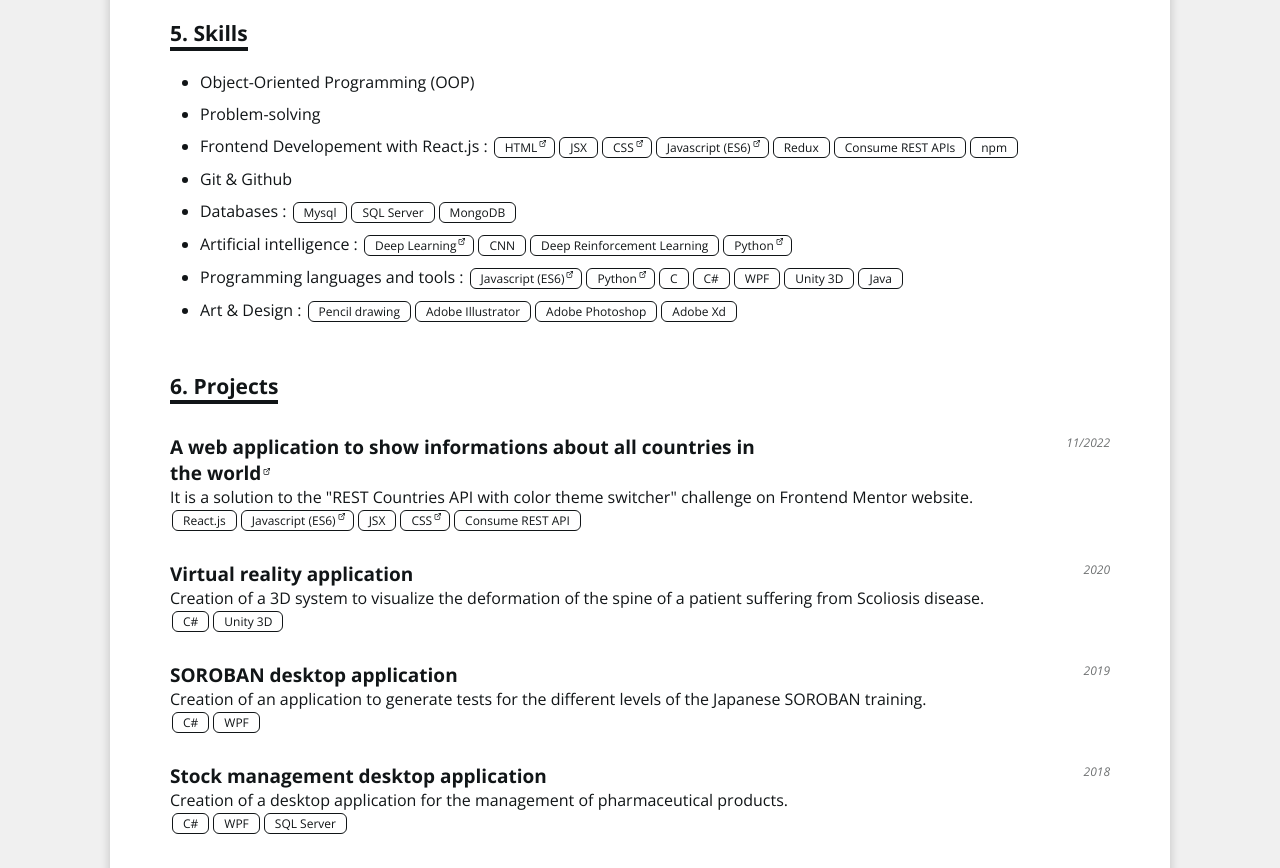
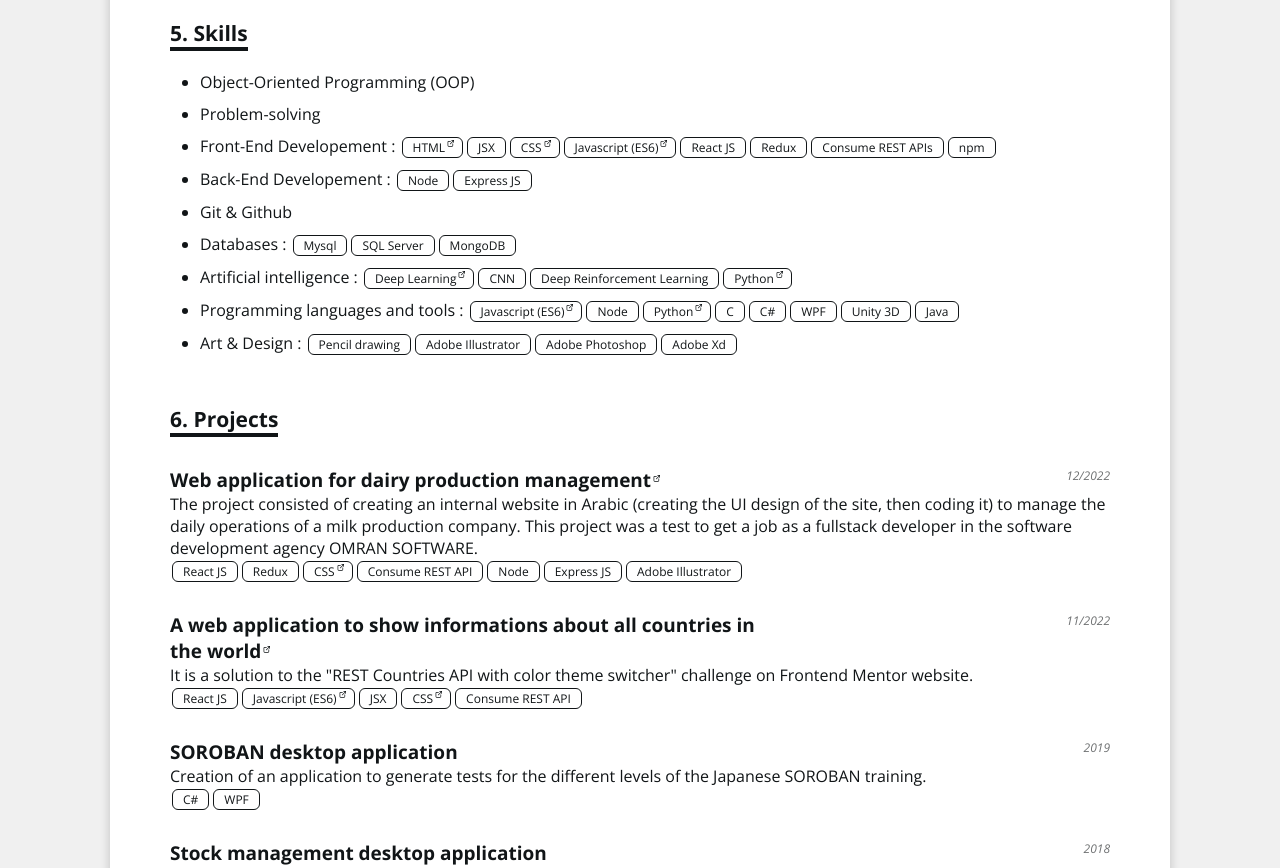
Before and after one commit to abdelkadir-bouziane/my-resume, a React (Create React App) app: page / in a window 1280 px wide. Shown: the part 1720-2588 px from the top of the page. Built offline with nearby package versions, Linux system fonts and the light colour scheme.

Commit message:
add milk project

```diff
--- a/src/informations.js
+++ b/src/informations.js
@@ -20,7 +20,7 @@ export const informations = {
     profile: {
       field: "Profile",
       content:
-        "React.js Frontend web developer. Dynamic and motivated. Passionate about all that touches web development.",
+        "React JS Frontend web developer. Dynamic and motivated. Passionate about all that touches web development.",
     },
 
     education: {
@@ -135,7 +135,7 @@ export const informations = {
           details: [],
         },
         {
-          title: "Frontend Developement with React.js",
+          title: "Front-End Developement",
           details: [
             {
               name: "HTML",
@@ -157,6 +157,10 @@ export const informations = {
                 "https://www.sololearn.com/certificates/CT-BAG360B8",
             },
             {
+              name: "React JS",
+              certificateLink: "",
+            },
+            {
               name: "Redux",
               certificateLink: "",
             },
@@ -166,6 +170,19 @@ export const informations = {
             },
             {
               name: "npm",
+              certificateLink: "",
+            },
+          ],
+        },
+        {
+          title: "Back-End Developement",
+          details: [
+            {
+              name: "Node",
+              certificateLink: "",
+            },
+            {
+              name: "Express JS",
               certificateLink: "",
             },
           ],
@@ -223,6 +240,10 @@ export const informations = {
                 "https://www.sololearn.com/certificates/CT-BAG360B8",
             },
             {
+              name: "Node",
+              certificateLink: "",
+            },
+            {
               name: "Python",
               certificateLink:
                 "https://www.sololearn.com/certificates/CT-MQ1ZI8TT",
@@ -277,6 +298,44 @@ export const informations = {
       field: "Projects",
       content: [
         {
+          title: "Web application for dairy production management",
+          date: "12/2022",
+          description:
+            "The project consisted of creating an internal website in Arabic (creating the UI design of the site, then coding it) to manage the daily operations of a milk production company. This project was a test to get a job as a fullstack developer in the software development agency OMRAN SOFTWARE.",
+          tools: [
+            {
+              name: "React JS",
+              certificateLink: "",
+            },
+            {
+              name: "Redux",
+              certificateLink: "",
+            },
+            {
+              name: "CSS",
+              certificateLink:
+                "https://www.sololearn.com/certificates/CT-1J5NZF5D",
+            },
+            {
+              name: "Consume REST API",
+              certificateLink: "",
+            },
+            {
+              name: "Node",
+              certificateLink: "",
+            },
+            {
+              name: "Express JS",
+              certificateLink: "",
+            },
+            {
+              name: "Adobe Illustrator",
+              certificateLink: "",
+            },
+          ],
+          link: "https://github.com/abdelkadir-bouziane/milk-production-management-application",
+        },
+        {
           title:
             "A web application to show informations about all countries in the world",
           date: "11/2022",
@@ -284,7 +343,7 @@ export const informations = {
             'It is a solution to the "REST Countries API with color theme switcher" challenge on Frontend Mentor website.',
           tools: [
             {
-              name: "React.js",
+              name: "React JS",
               certificateLink: "",
             },
             {
@@ -306,24 +365,7 @@ export const informations = {
               certificateLink: "",
             },
           ],
-          link: "https://abdelkadir-bouziane.github.io/rest-countries-api/",
-        },
-        {
-          title: "Virtual reality application",
-          date: "2020",
-          description:
-            "Creation of a 3D system to visualize the deformation of the spine of a patient suffering from Scoliosis disease.",
-          tools: [
-            {
-              name: "C#",
-              certificateLink: "",
-            },
-            {
-              name: "Unity 3D",
-              certificateLink: "",
-            },
-          ],
-          link: "",
+          link: "https://github.com/abdelkadir-bouziane/rest-countries-api",
         },
         {
           title: "SOROBAN desktop application",
@@ -407,7 +449,7 @@ export const informations = {
     profile: {
       field: "Profil",
       content:
-        "Développeur web Frontend avec React.js. Dynamique et motivé. Passionné par tout ce qui touche au développement web.",
+        "Développeur web Frontend avec React JS. Dynamique et motivé. Passionné par tout ce qui touche au développement web.",
     },
 
     education: {
@@ -522,7 +564,7 @@ export const informations = {
           details: [],
         },
         {
-          title: "Développement web Frontend avec React.js",
+          title: "Développement web Front-End",
           details: [
             {
               name: "HTML",
@@ -544,15 +586,32 @@ export const informations = {
                 "https://www.sololearn.com/certificates/CT-BAG360B8",
             },
             {
+              name: "React JS",
+              certificateLink: "",
+            },
+            {
               name: "Redux",
               certificateLink: "",
             },
             {
-              name: "Consommation des APIs REST",
+              name: "Consume REST APIs",
               certificateLink: "",
             },
             {
               name: "npm",
+              certificateLink: "",
+            },
+          ],
+        },
+        {
+          title: "Développement web Back-End",
+          details: [
+            {
+              name: "Node",
+              certificateLink: "",
+            },
+            {
+              name: "Express JS",
               certificateLink: "",
             },
           ],
@@ -610,6 +669,10 @@ export const informations = {
                 "https://www.sololearn.com/certificates/CT-BAG360B8",
             },
             {
+              name: "Node",
+              certificateLink: "",
+            },
+            {
               name: "Python",
               certificateLink:
                 "https://www.sololearn.com/certificates/CT-MQ1ZI8TT",
@@ -664,6 +727,44 @@ export const informations = {
       field: "Projets",
       content: [
         {
+          title: "Application web pour la gestion de la production laitière",
+          date: "12/2022",
+          description:
+            "Le projet consistait à créer un site web interne en arabe (création du design UI du site, puis codage) pour gérer les opérations quotidiennes d'une entreprise de production de lait. Ce projet était un test pour obtenir un emploi en tant que développeur fullstack dans l'agence de développement de logiciels OMRAN SOFTWARE.",
+          tools: [
+            {
+              name: "React JS",
+              certificateLink: "",
+            },
+            {
+              name: "Redux",
+              certificateLink: "",
+            },
+            {
+              name: "CSS",
+              certificateLink:
+                "https://www.sololearn.com/certificates/CT-1J5NZF5D",
+            },
+            {
+              name: "Consommation d'API REST",
+              certificateLink: "",
+            },
+            {
+              name: "Node",
+              certificateLink: "",
+            },
+            {
+              name: "Express JS",
+              certificateLink: "",
+            },
+            {
+              name: "Adobe Illustrator",
+              certificateLink: "",
+            },
+          ],
+          link: "https://github.com/abdelkadir-bouziane/milk-production-management-application",
+        },
+        {
           title:
             "Une application web pour montrer des informations sur tous les pays du monde.",
           date: "11/2022",
@@ -671,7 +772,7 @@ export const informations = {
             "Il s'agit d'une solution au défi \"REST Countries API with color theme switcher\" sur le site Web Frontend Mentor.",
           tools: [
             {
-              name: "React.js",
+              name: "React JS",
               certificateLink: "",
             },
             {
@@ -693,24 +794,7 @@ export const informations = {
               certificateLink: "",
             },
           ],
-          link: "https://abdelkadir-bouziane.github.io/rest-countries-api/",
-        },
-        {
-          title: "Application de la réalité virtuelle",
-          date: "2020",
-          description:
-            "Création d'un système 3D permettant de visualiser la déformation de la colonne vertébrale d'un patient souffrant de la maladie de Scoliose.",
-          tools: [
-            {
-              name: "C#",
-              certificateLink: "",
-            },
-            {
-              name: "Unity 3D",
-              certificateLink: "",
-            },
-          ],
-          link: "",
+          link: "https://github.com/abdelkadir-bouziane/rest-countries-api",
         },
         {
           title: "Application de bureau SOROBAN",
```
